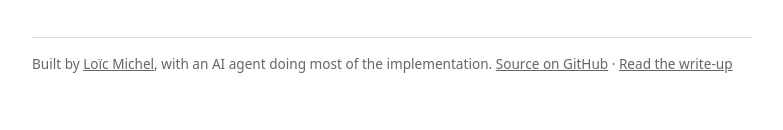
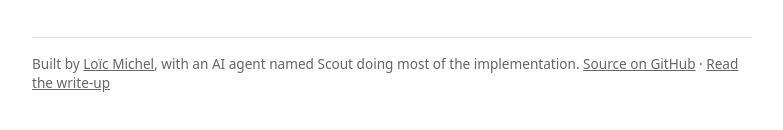
Before and after one commit to kayasax/mim-archive-reviver, a website: page ui/index.html in a window 1280 px wide. Shown: the part 220-350 px from the top of the page, without its empty margins (248-1031 px from the left). Drawn offline with Linux system fonts and the light colour scheme.

Commit message:
docs: credit Scout by name in the site footer

```diff
--- a/ui/index.html
+++ b/ui/index.html
@@ -28,7 +28,7 @@
 
   <footer>
     Built by <a href="https://github.com/kayasax" target="_blank" rel="noopener">Loïc Michel</a>,
-    with an AI agent doing most of the implementation.
+    with an AI agent named Scout doing most of the implementation.
     <a href="https://github.com/kayasax/mim-archive-reviver" target="_blank" rel="noopener">Source on GitHub</a>
     · <a href="https://dev.to/kayasax" target="_blank" rel="noopener">Read the write-up</a>
   </footer>
```
